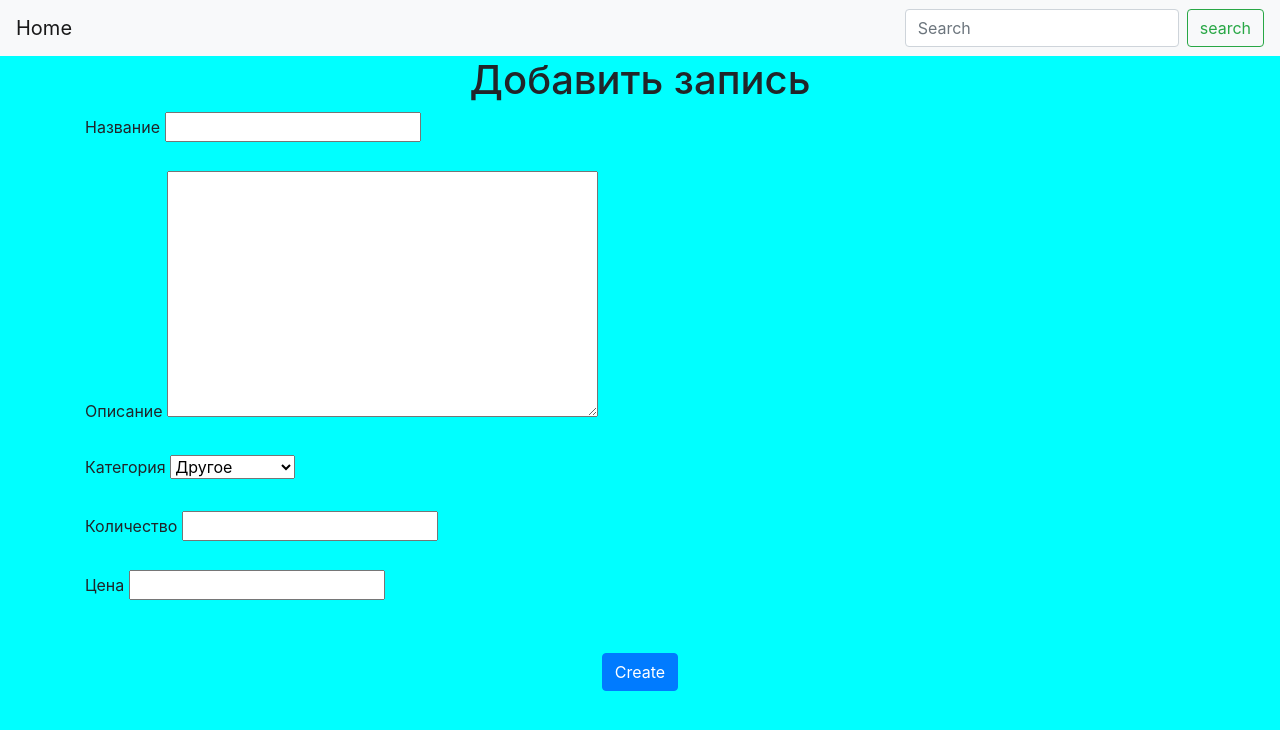
After one commit to giTimosha/product, a Django app: page /product/add/ in a window 1280 px wide. The commit adds this page. Shown: the top 730 px of the page. Run offline with Django 3.2, Linux system fonts and the light colour scheme; some libraries are stand-ins or nearby versions.

Commit message:
добавил, добавление новых товаров

```diff
--- a/source/main/urls.py
+++ b/source/main/urls.py
@@ -15,11 +15,12 @@ Including another URLconf
 """
 from django.contrib import admin
 from django.urls import path
-from webapp.views import index_view, product_detail_view, search_view
+from webapp.views import index_view, product_detail_view, search_view, create_view
 
 urlpatterns = [
     path('admin/', admin.site.urls),
     path('', index_view, name='index'),
     path('products/<int:pk>/', product_detail_view, name='product_detail'),
-    path('record/search/', search_view, name='search_view')
+    path('product/search/', search_view, name='search_view'),
+    path('product/add/', create_view, name='create_view'),
 ]
--- /dev/null
+++ b/source/webapp/form.py
@@ -0,0 +1,15 @@
+from django import forms
+from django.forms import widgets
+from .models import PRODUCT_CATEGORY_CHOICES
+
+
+class ProductForm(forms.Form):
+    name = forms.CharField(max_length=100, required=True, label='Название')
+    description = forms.CharField(max_length=2000, required=False, widget=widgets.Textarea, label='Описание')
+    category = forms.ChoiceField(required=True, choices=PRODUCT_CATEGORY_CHOICES, label='Категория')
+    amount = forms.IntegerField(required=True, min_value=0, label='Количество')
+    price = forms.DecimalField(required=True, max_digits=7, decimal_places=2, label='Цена')
+
+
+# class SearchForm(forms.Form):
+#     name = forms.CharField(max_length=100, required=True, label='Название')
--- a/source/webapp/static/css/style.css
+++ b/source/webapp/static/css/style.css
@@ -1,5 +1,4 @@
 body {
-    margin-top: 60px;
     background-color: aqua;
 }
 h1{
--- a/source/webapp/templates/base.html
+++ b/source/webapp/templates/base.html
@@ -9,7 +9,6 @@
     <title>{% block title %}MySite{% endblock %}</title>
     <link rel="stylesheet" href="https://stackpath.bootstrapcdn.com/bootstrap/4.3.1/css/bootstrap.min.css" integrity="sha384-ggOyR0iXCbMQv3Xipma34MD+dH/1fQ784/j6cY/iJTQUOhcWr7x9JvoRxT2MZw1T" crossorigin="anonymous">
     <link rel="stylesheet" href="{% static "css/style.css" %}">
-    {% block styles %}{% endblock %}
 </head>
 <body>
 <nav class="navbar navbar-expand-lg navbar-light bg-light">
--- /dev/null
+++ b/source/webapp/templates/create.html
@@ -0,0 +1,8 @@
+{% extends "base.html" %}
+{% block title %}Create{% endblock %}
+{% block content %}
+    <h1>Добавить запись</h1>
+    <form method="POST" action="{% url "create_view" %}">
+        {% include 'partical/partical_form.html' with button_text='Create' %}
+    </form>
+{% endblock %}
--- a/source/webapp/templates/index.html
+++ b/source/webapp/templates/index.html
@@ -1,4 +1,7 @@
 {% extends 'base.html' %}
+{% block menu %}
+<a class="navbar-brand" href="{% url 'create_view' %}">Add Product</a>
+{% endblock %}
 {% block content %}
     <h1 class="mt-3">Welcome to online-stors!</h1>
     <div class="row">
--- /dev/null
+++ b/source/webapp/templates/partical/partical_form.html
@@ -0,0 +1,20 @@
+{% csrf_token %}
+
+{% for error in form.non_field_errors %}
+   <p class="form-error">{{ error }}</p>
+{% endfor %}
+
+{% for field in form %}
+    <label for="{{ field.id_for_label }}">{{ field.label }}</label>
+    {% if field.errors %}
+        {{ field }}
+        {% for error in field.errors %}
+            <p class="form_error">{{ error }}</p>
+        {% endfor %}
+    {% else %}
+        {{ field }}<br/>
+    {% endif %}
+    <br/>
+{% endfor %}
+<br/>
+<p class="text-center"><input type="submit" value="{{ button_text }}" class="btn btn-primary"></p>
--- a/source/webapp/views.py
+++ b/source/webapp/views.py
@@ -1,4 +1,6 @@
-from django.shortcuts import render, get_object_or_404
+from django.shortcuts import render, get_object_or_404, redirect
+
+from webapp.form import ProductForm
 from webapp.models import Product
 
 
@@ -21,3 +23,22 @@ def search_view(request):
     search = request.GET.get('search', '')
     products = Product.objects.filter(name__contains=search)
     return render(request, 'index.html', context={'products': products})
+
+
+def create_view(request, *args, **kwargs):
+    if request.method == 'GET':
+        form = ProductForm()
+        return render(request, 'create.html', context={'form': form})
+    elif request.method == 'POST':
+        form = ProductForm(data=request.POST)
+        if form.is_valid():
+            Product.objects.create(
+                name=form.cleaned_data['name'],
+                description=form.cleaned_data['description'],
+                category=form.cleaned_data['category'],
+                amount=form.cleaned_data['amount'],
+                price=form.cleaned_data['price']
+            )
+            return redirect('index')
+        else:
+            return render(request, 'create.html', context={'form': form})
```
